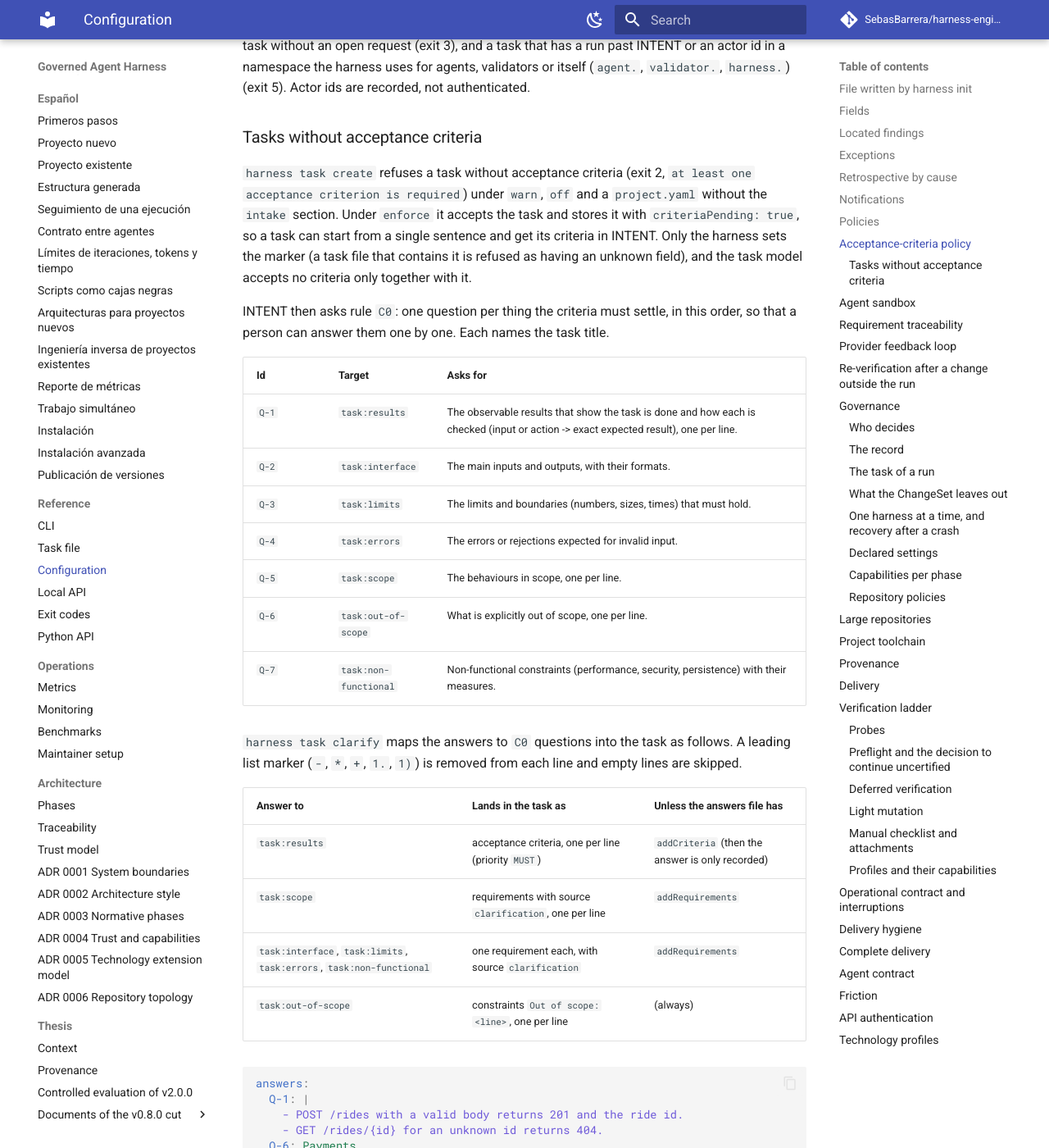
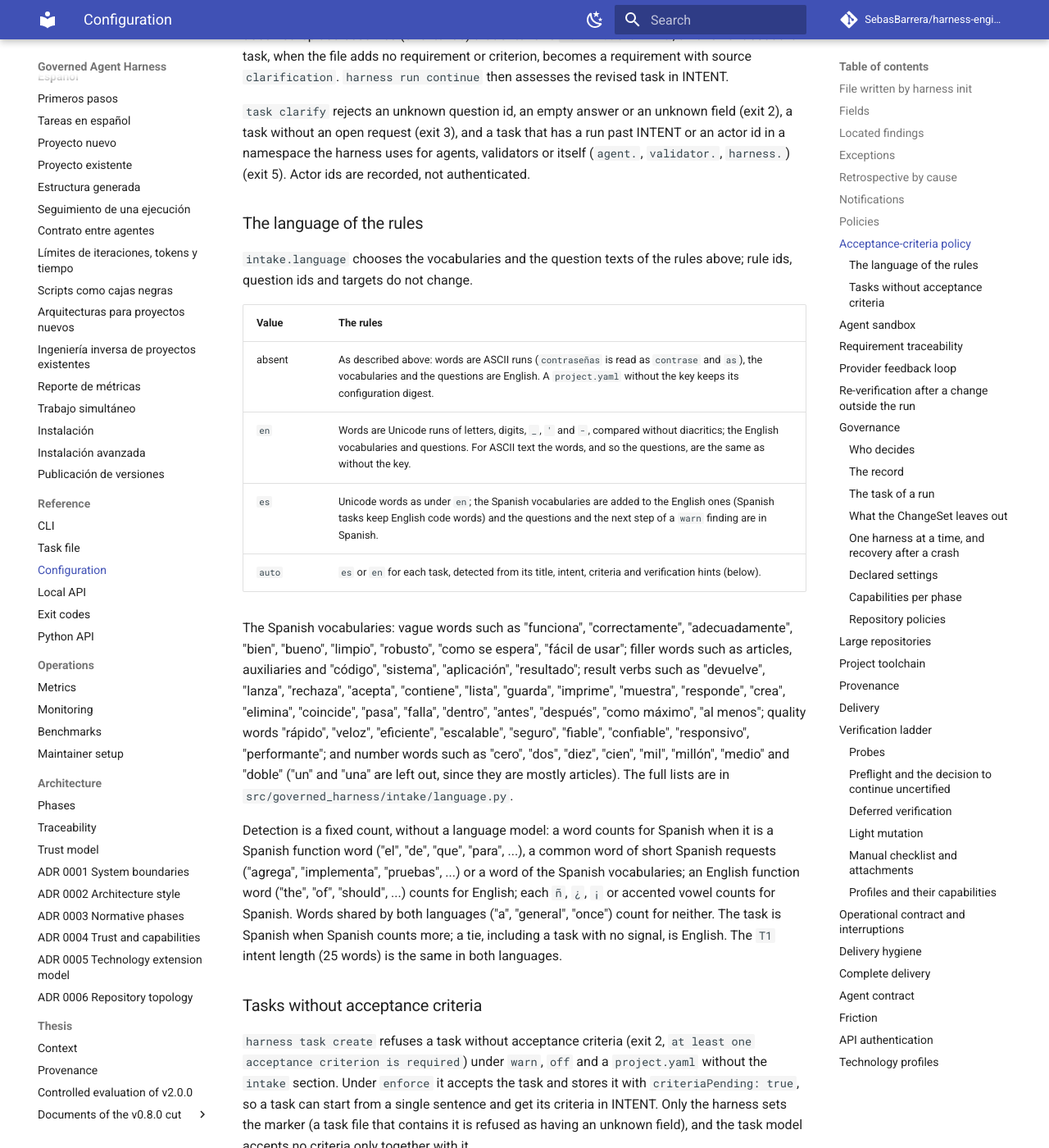
Before and after one commit to SebasBarrera/harness-engineering, an MkDocs documentation site: the page built from docs/reference/configuration.md, in a window 1280 px wide and 1400 px high, scrolled down 19639 px. Shown: the whole window at 82% size. Built offline with MkDocs 1.6.1 and Material for MkDocs 9.7.7, drawn with Linux system fonts in a browser that asks for light colours; comment, search, counter and statistics services are not loaded; some of the changed text lies outside the part shown.

Commit message:
docs(intake): document intake.language and Spanish tasks
The configuration reference describes the values, the Spanish
vocabularies and the detection; a Spanish page shows a casual Spanish
task and what still stays in English.

Refs #70

```diff
--- a/docs/reference/configuration.md
+++ b/docs/reference/configuration.md
@@ -81,6 +81,7 @@ intake:
     - scope-contradiction
     - destructive-collision
   projectSetup: ask
+  language: auto
 verification:
   requirementTraceability: enforce
   outputParsers: true
@@ -391,6 +392,7 @@ already in `.gitignore` is left as it is), and to `.gitignore` outside one or wi
 | `architecture.catalogue` | `off` when absent; `init` writes `experts` | `experts`: a new project is offered the ten styles of the catalogue; the advise call recommends one with its reasons and the project characteristics that support it (report in `.harness/architecture-options.md`), a person accepts it or picks any style (`harness architecture decide --style`), and an expert for the chosen style plans the organization and rides with every later request. See [architectures (Spanish)](../es/arquitecturas.md). |
 | `architecture.documentation` | `off` when absent; `init` writes `project` | `project`: the survey of an existing project also writes persistent reverse engineering documents in `.harness/reverse-engineering` that later requests point to; the survey is reused while they hold. See [reverse engineering (Spanish)](../es/ingenieria-inversa.md). |
 | `intake.projectSetup` | off when absent; `init` writes `ask` | INTENT asks the architecture, testing strategy and standards of a new project, or what detection could not establish (rule `P1`). See [new and existing projects](../guides/engineering.md#new-and-existing-projects). |
+| `intake.language` | the English rules when absent; `init` writes `auto` | The language of the deterministic INTENT rules (`C0` to `C3`, `T1`): `en`, `es`, or `auto` to detect it from each task. See [the language of the rules](#the-language-of-the-rules). |
 | `friction.*` | 1.0.0 behaviour when absent; `init` writes the whole section | The fast lane, the approval in advance, change types, the plan-approval checkpoint and the friction targets. See [friction](#friction). |
 | `metrics.*` | no price table and no narrative when absent; `init` writes none | The price table and the narrative command of `harness metrics`. See [friction](#friction). |
 
@@ -598,6 +600,37 @@ task, when the file adds no requirement or criterion, becomes a requirement with
 task without an open request (exit 3), and a task that has a run past INTENT or an actor id in a
 namespace the harness uses for agents, validators or itself (`agent.`, `validator.`, `harness.`)
 (exit 5). Actor ids are recorded, not authenticated.
+
+### The language of the rules
+
+`intake.language` chooses the vocabularies and the question texts of the rules above; rule ids,
+question ids and targets do not change.
+
+| Value | The rules |
+|---|---|
+| absent | As described above: words are ASCII runs (`contraseñas` is read as `contrase` and `as`), the vocabularies and the questions are English. A `project.yaml` without the key keeps its configuration digest. |
+| `en` | Words are Unicode runs of letters, digits, `_`, `'` and `-`, compared without diacritics; the English vocabularies and questions. For ASCII text the words, and so the questions, are the same as without the key. |
+| `es` | Unicode words as under `en`; the Spanish vocabularies are added to the English ones (Spanish tasks keep English code words) and the questions and the next step of a `warn` finding are in Spanish. |
+| `auto` | `es` or `en` for each task, detected from its title, intent, criteria and verification hints (below). |
+
+The Spanish vocabularies: vague words such as "funciona", "correctamente", "adecuadamente",
+"bien", "bueno", "limpio", "robusto", "como se espera", "fácil de usar"; filler words such as
+articles, auxiliaries and "código", "sistema", "aplicación", "resultado"; result verbs such as
+"devuelve", "lanza", "rechaza", "acepta", "contiene", "lista", "guarda", "imprime", "muestra",
+"responde", "crea", "elimina", "coincide", "pasa", "falla", "dentro", "antes", "después",
+"como máximo", "al menos"; quality words "rápido", "veloz", "eficiente", "escalable", "seguro",
+"fiable", "confiable", "responsivo", "performante"; and number words such as "cero", "dos",
+"diez", "cien", "mil", "millón", "medio" and "doble"
+("un" and "una" are left out, since they are mostly articles). The full lists are in
+`src/governed_harness/intake/language.py`.
+
+Detection is a fixed count, without a language model: a word counts for Spanish when it is a
+Spanish function word ("el", "de", "que", "para", ...), a common word of short Spanish requests
+("agrega", "implementa", "pruebas", ...) or a word of the Spanish vocabularies; an English
+function word ("the", "of", "should", ...) counts for English; each `ñ`, `¿`, `¡` or accented
+vowel counts for Spanish. Words shared by both languages ("a", "general", "once") count for
+neither. The task is Spanish when Spanish counts more; a tie, including a task with no signal,
+is English. The `T1` intent length (25 words) is the same in both languages.
 
 ### Tasks without acceptance criteria
 
--- a/mkdocs.yml
+++ b/mkdocs.yml
@@ -84,6 +84,7 @@ nav:
       - Review panel: guides/review-panel.md
   - Español:
       - Primeros pasos: es/primeros-pasos.md
+      - Tareas en español: es/tareas-en-espanol.md
       - Proyecto nuevo: es/proyecto-nuevo.md
       - Proyecto existente: es/proyecto-existente.md
       - Estructura generada: es/estructura-generada.md
```
Also changed, not shown: CHANGELOG.md (+15 -0 lines), docs/es/tareas-en-espanol.md (added, +76 -0 lines).
